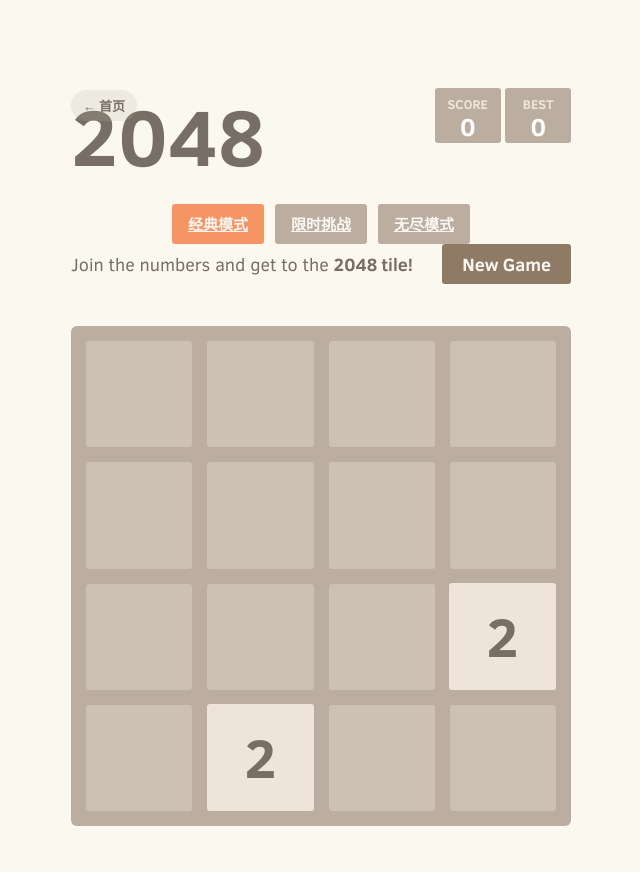
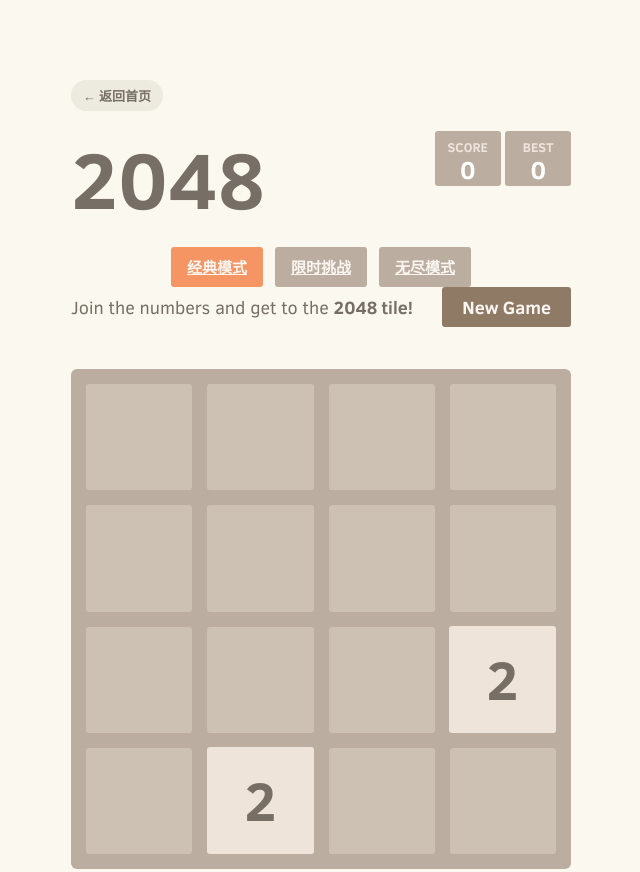
Before and after one commit to astrnox/2048, a plain HTML site: page game.html in a window 1280 px wide. Shown: the top 872 px of the page, without its empty margins (319-959 px from the left). Drawn offline with Linux system fonts and the light colour scheme.

Commit message:
修复游戏页返回链接遮挡标题的重叠问题，并增强自适应
- 返回首页链接从绝对定位改为独立顶部导航条，不再盖住标题
- 模式选择按钮改为 flex 换行，窄屏下自动换行不错乱
- 375/768/1280 宽度下验证均无元素重叠与横向溢出

```diff
--- a/game.html
+++ b/game.html
@@ -18,8 +18,11 @@
 </head>
 <body>
   <div class="container">
+    <div class="topbar">
+      <a class="home-link" href="index.html">← 返回首页</a>
+    </div>
+
     <div class="heading">
-      <a class="home-link" href="index.html">← 首页</a>
       <h1 class="title">2048</h1>
       <div class="scores-container">
         <div class="score-container">0</div>
--- a/style/main.css
+++ b/style/main.css
@@ -762,7 +762,14 @@ hr {
 ------------------------------------------------------------------- */
 .mode-selector {
   text-align: center;
-  margin-top: 12px; }
+  margin-top: 12px;
+  display: -webkit-flex;
+  display: flex;
+  -webkit-flex-wrap: wrap;
+  flex-wrap: wrap;
+  -webkit-justify-content: center;
+  justify-content: center;
+  gap: 6px; }
   .mode-selector .mode-button {
     display: inline-block;
     background: #bbada0;
@@ -811,12 +818,10 @@ body.mode-time .timer-container {
     margin-right: 4px; } }
 
 /* Back-to-home link on the game page */
-.container {
-  position: relative; }
+.topbar {
+  margin-bottom: 12px; }
 .home-link {
-  position: absolute;
-  top: 10px;
-  left: 0;
+  display: inline-block;
   font-size: 13px;
   font-weight: bold;
   color: #776e65;
@@ -826,7 +831,6 @@ body.mode-time .timer-container {
   text-decoration: none;
   -webkit-transition: background 150ms ease;
   -moz-transition: background 150ms ease;
-  transition: background 150ms ease;
-  z-index: 10; }
+  transition: background 150ms ease; }
   .home-link:hover {
     background: rgba(187, 173, 160, 0.38); }
```
